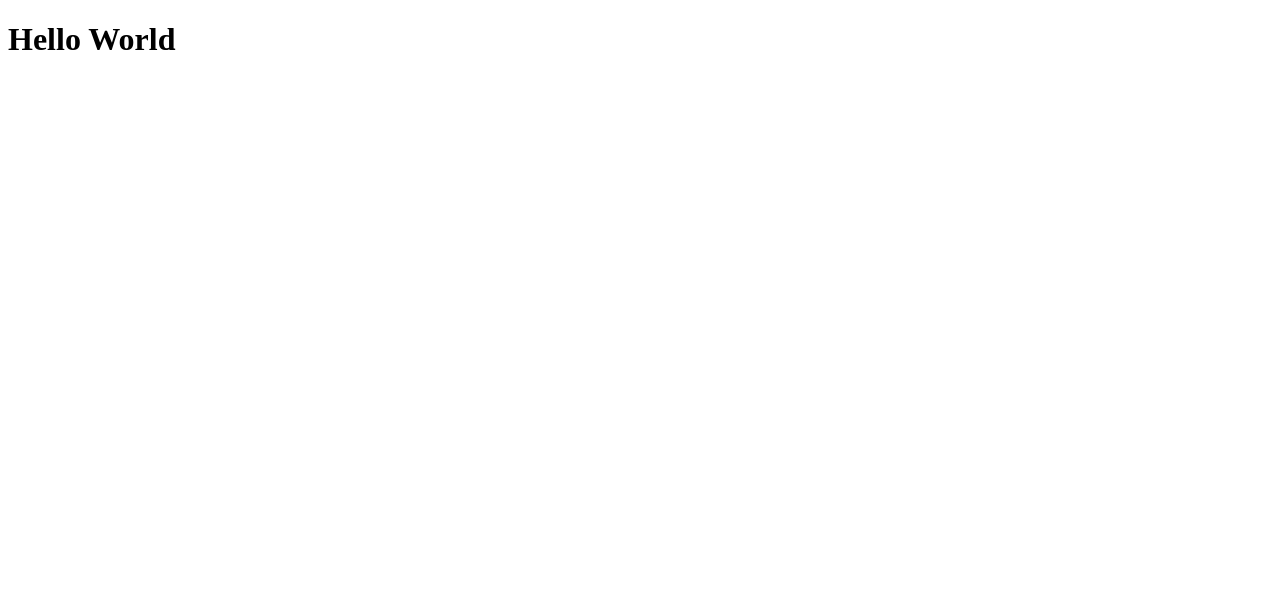
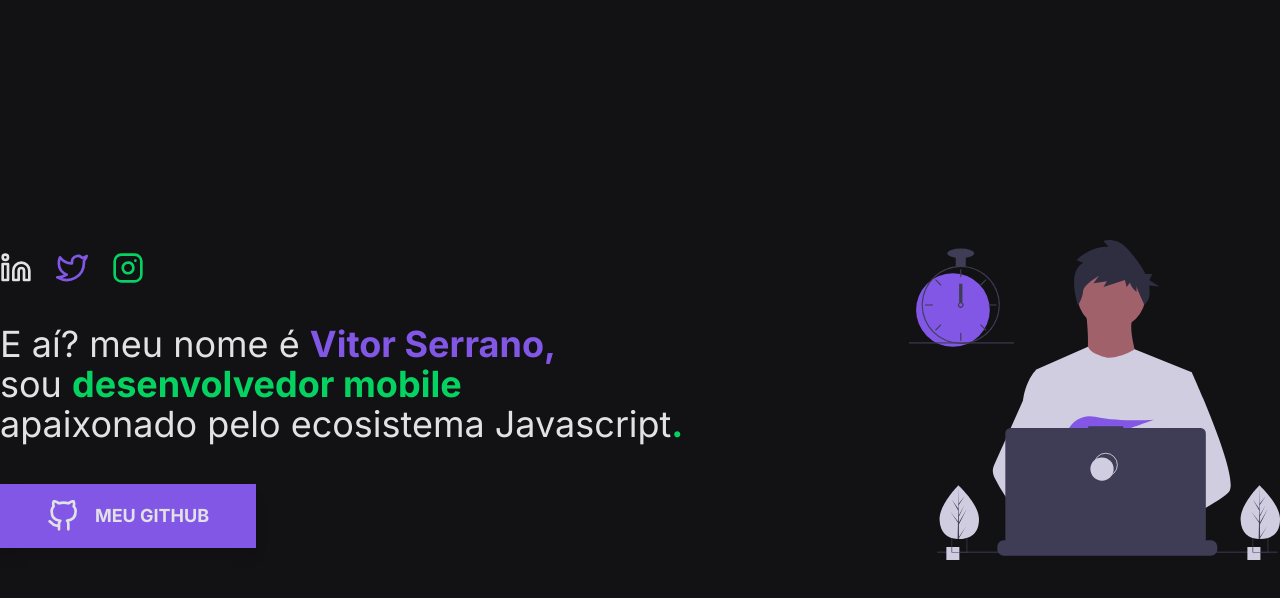
Before and after one commit to vitorserrano/vitorserrano-porfolio, a Next.js app: page / in a window 1280 px wide. Shown: the top 598 px of the page. Built offline with nearby package versions, Linux system fonts and the light colour scheme.

Commit message:
:sparkles: feat: Add Banner

```diff
--- a/pages/index.tsx
+++ /dev/null
@@ -1,9 +0,0 @@
-const Home: React.FC = () => {
-  return (
-    <div>
-      <h1>Hello World</h1>
-    </div>
-  );
-};
-
-export default Home;
--- a/pages/_app.tsx
+++ b/src/pages/_app.tsx
@@ -1,4 +1,7 @@
 import { AppProps } from 'next/app';
+
+import '../styles/tailwind.css';
+import '../styles/globals.css';
 
 const MyApp: React.FC<AppProps> = ({ Component, pageProps }) => {
   return <Component {...pageProps} />;
--- /dev/null
+++ b/src/pages/_document.tsx
@@ -0,0 +1,41 @@
+import Document, {
+  DocumentInitialProps,
+  DocumentContext,
+  Html,
+  Head,
+  Main,
+  NextScript,
+} from 'next/document';
+
+class MyDocument extends Document {
+  static async getInitialProps(
+    ctx: DocumentContext,
+  ): Promise<DocumentInitialProps> {
+    const initialProps = await Document.getInitialProps(ctx);
+    return { ...initialProps };
+  }
+
+  render() {
+    return (
+      <Html>
+        <Head>
+          <link rel="preconnect" href="https://fonts.gstatic.com" />
+
+          <link
+            href="https://fonts.googleapis.com/css2?family=Inter:wght@400;500;700&display=swap"
+            rel="stylesheet"
+          />
+
+          <link rel="icon" href="/favicon.ico" />
+        </Head>
+
+        <body>
+          <Main />
+          <NextScript />
+        </body>
+      </Html>
+    );
+  }
+}
+
+export default MyDocument;
--- /dev/null
+++ b/src/pages/index.tsx
@@ -0,0 +1,59 @@
+import Link from 'next/link';
+
+import Icon from '../components/Icon';
+import Button from '../components/Button';
+
+const Home: React.FC = () => {
+  const socialMedia = [
+    {
+      key: String(Math.random()),
+      href: 'https://www.linkedin.com/in/vitor-serrano/',
+      icon: 'FiLinkedin',
+      color: '#e1e1e6',
+    },
+    {
+      key: String(Math.random()),
+      href: 'https://twitter.com/virtuzera',
+      icon: 'FiTwitter',
+      color: '#8257e6',
+    },
+    {
+      key: String(Math.random()),
+      href: 'https://instagram.com/virtuzera',
+      icon: 'FiInstagram',
+      color: '#05D361',
+    },
+  ];
+
+  return (
+    <div className="w-full h-screen bg-background">
+      <div className="max-w-7xl h-screen mx-auto flex flex-col md:flex-row justify-center md:justify-between items-center">
+        <div className="flex flex-col justify-center items-center md:items-start">
+          <div className="flex flex-row gap-6">
+            {socialMedia.map(({ key, href, icon, color }) => (
+              <Link key={key} href={href}>
+                <a className="cursor-pointer hover:opacity-75">
+                  <Icon name={icon} color={color} />
+                </a>
+              </Link>
+            ))}
+          </div>
+
+          <h1 className="text-lg px-4 md:px-0 md:text-4xl mt-10">
+            E aí? meu nome é <strong>Vitor Serrano,</strong> <br />
+            sou <b>desenvolvedor mobile</b> <br />
+            apaixonado pelo ecosistema Javascript
+            <b>.</b>
+          </h1>
+
+          <Button icon="FiGithub" title="Meu GitHub" />
+        </div>
+        <div className="mt-24 md:mt-0">
+          <img className="w-full h-60 md:h-80 lg:h-100" src="/img/dev.svg" />
+        </div>
+      </div>
+    </div>
+  );
+};
+
+export default Home;
```
Also changed, not shown: public/img/dev.svg (added).
